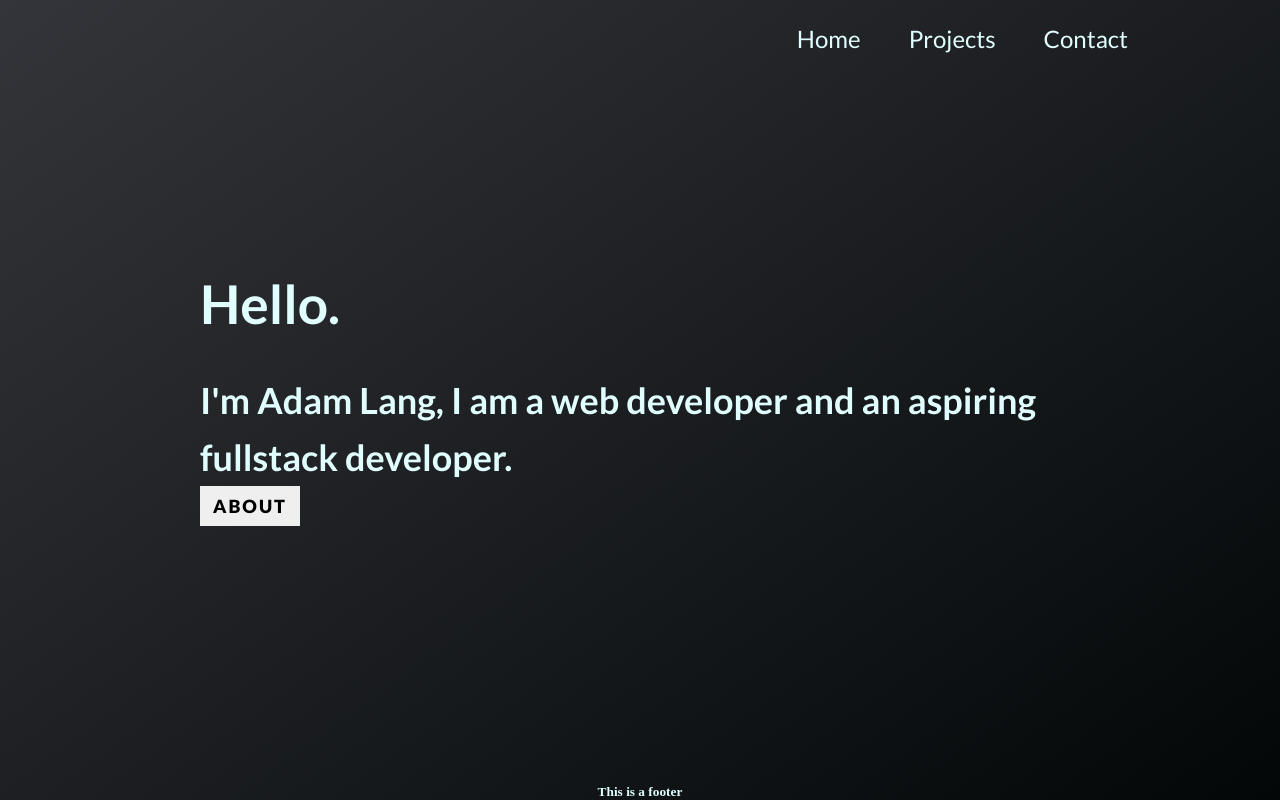
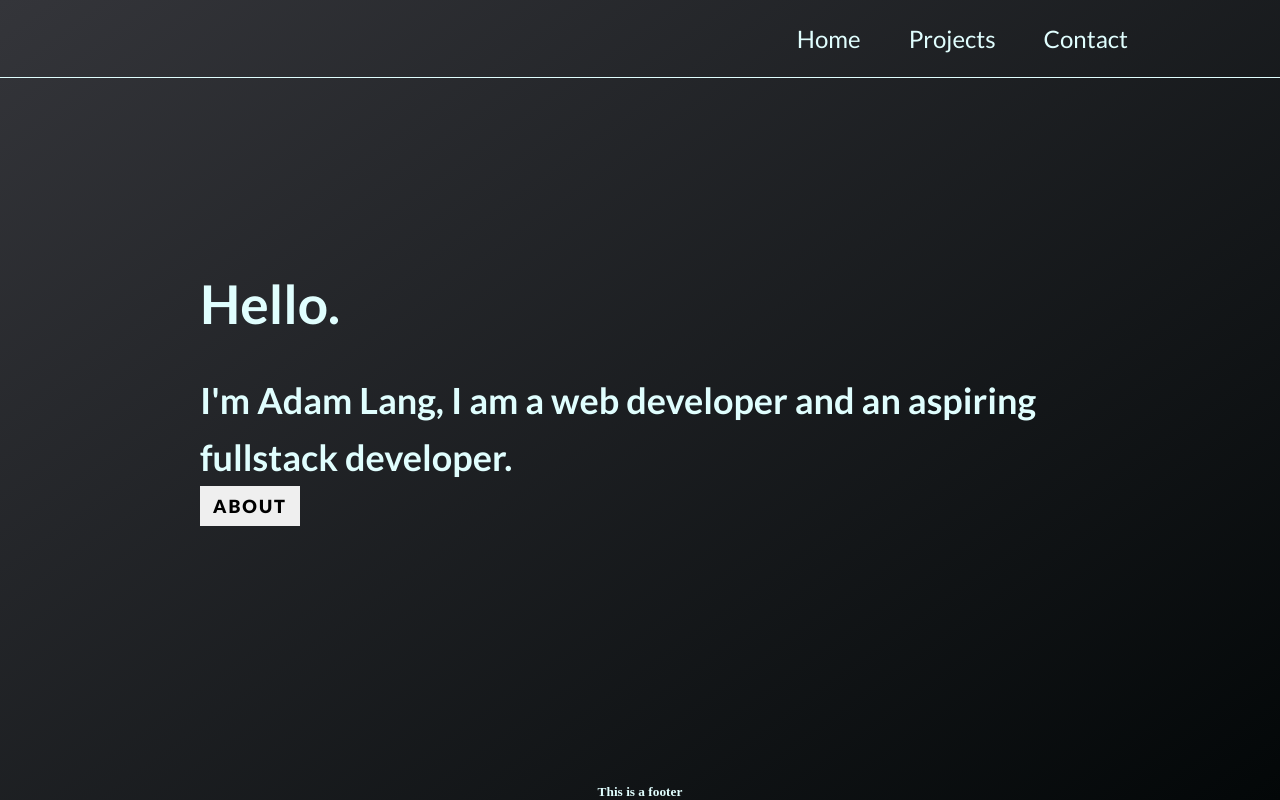
Before and after one commit to adamLangsti/Website, a React (Create React App) app: page / in a window 1280 px wide. Shown: the top 800 px of the page. Built offline with nearby package versions, Linux system fonts and the light colour scheme.

Commit message:
feat: navbar divider done

```diff
--- a/src/css/index.css
+++ b/src/css/index.css
@@ -3,15 +3,24 @@
   justify-content: flex-end;
   position: fixed;
   width: 100vw;
-  padding-right: 10vw;
   margin-top: 1em;
   z-index: 10;
+}
+
+.navbar::after {
+  content: '';
+  background-color: #e0fefe;
+  height: 1px;
+  position: absolute;
+  top: 2.2em;
+  width: 100%;
 }
 
 .navbar-list {
   display: flex;
   align-items: center;
   list-style: none;
+  padding-right: 10vw;
 }
 
 .navbar-links {
--- a/src/scss/_navbar.scss
+++ b/src/scss/_navbar.scss
@@ -6,13 +6,21 @@
     justify-content: flex-end;
     position: fixed;
     width: 100vw;
-    padding-right: 10vw;
     margin-top: 1em;
     z-index: 10;
+    &::after {
+        content: '';
+        background-color: $accent;
+        height: 1px;
+        position: absolute;
+        top: 2.2em;
+        width: 100%;
+    }
     &-list {
         display: flex;
         align-items: center;
         list-style: none;
+        padding-right: 10vw;
     }
     &-links {
         color: $accent;
```
